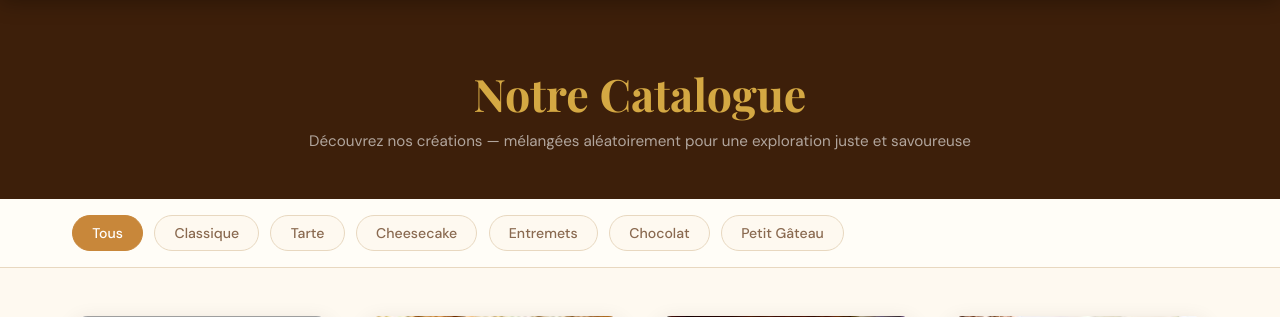
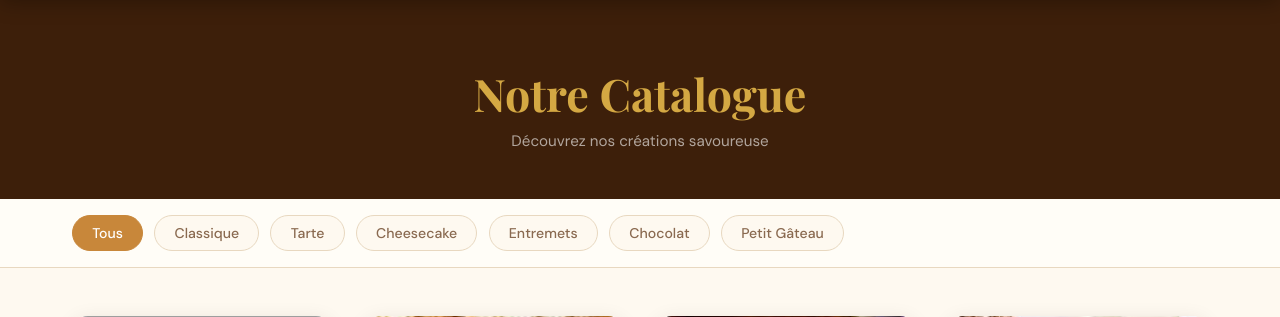
Before and after one commit to ainakely811-stack/dev, a Flask app: page /catalogue in a window 1280 px wide. Shown: the part 65-382 px from the top of the page. Run offline with Flask 3, Linux system fonts and the light colour scheme; some web fonts are replaced; grey boxes are pictures that could not be loaded.

Commit message:
Update catalogue.html

```diff
--- a/templates/catalogue.html
+++ b/templates/catalogue.html
@@ -5,7 +5,7 @@
 <section class="catalogue-hero">
   <div class="container">
     <h1 class="catalogue-title">Notre Catalogue</h1>
-    <p class="catalogue-sub">Découvrez nos créations — mélangées aléatoirement pour une exploration juste et savoureuse</p>
+    <p class="catalogue-sub">Découvrez nos créations savoureuse</p>
   </div>
 </section>
 
```
